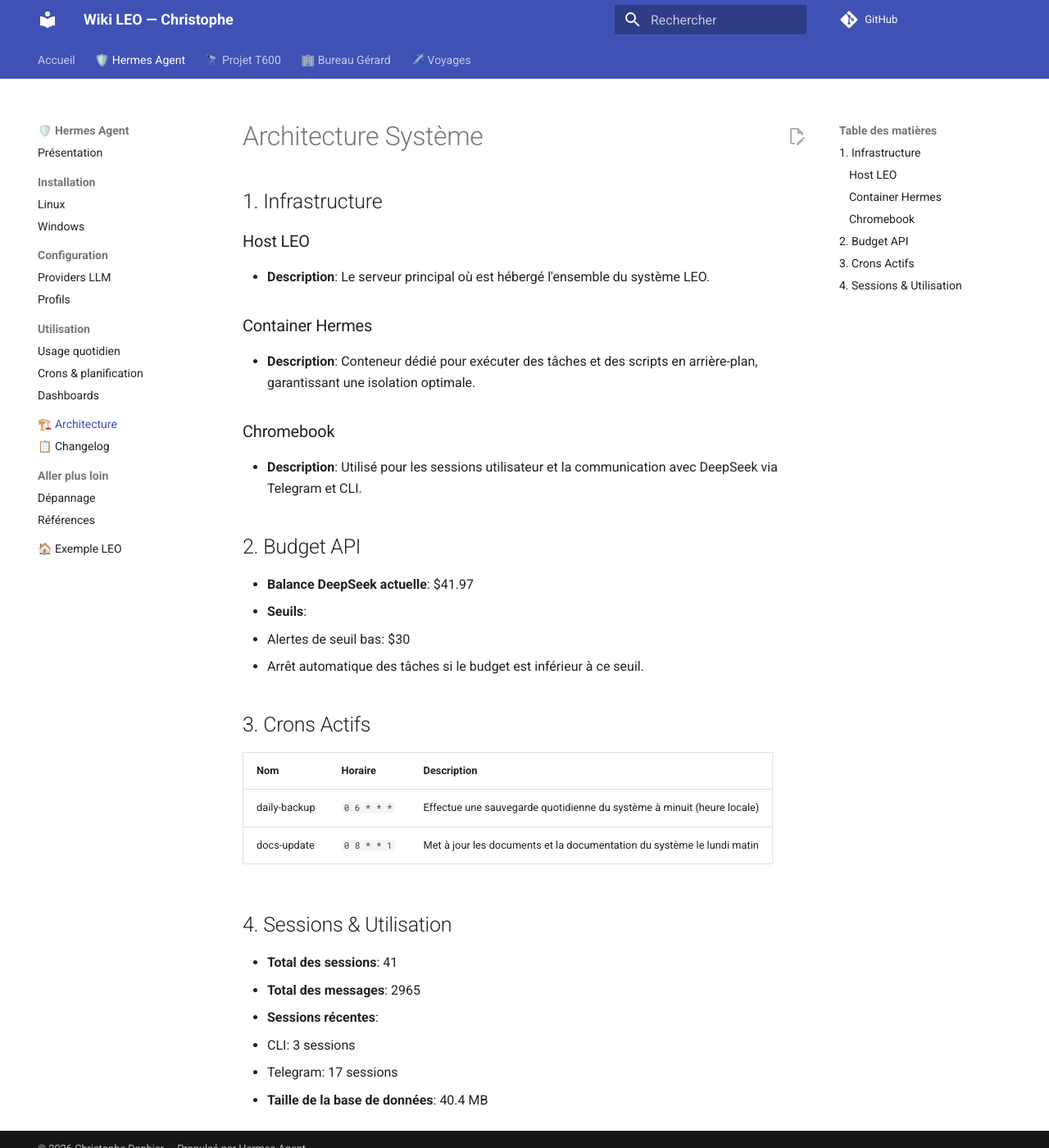
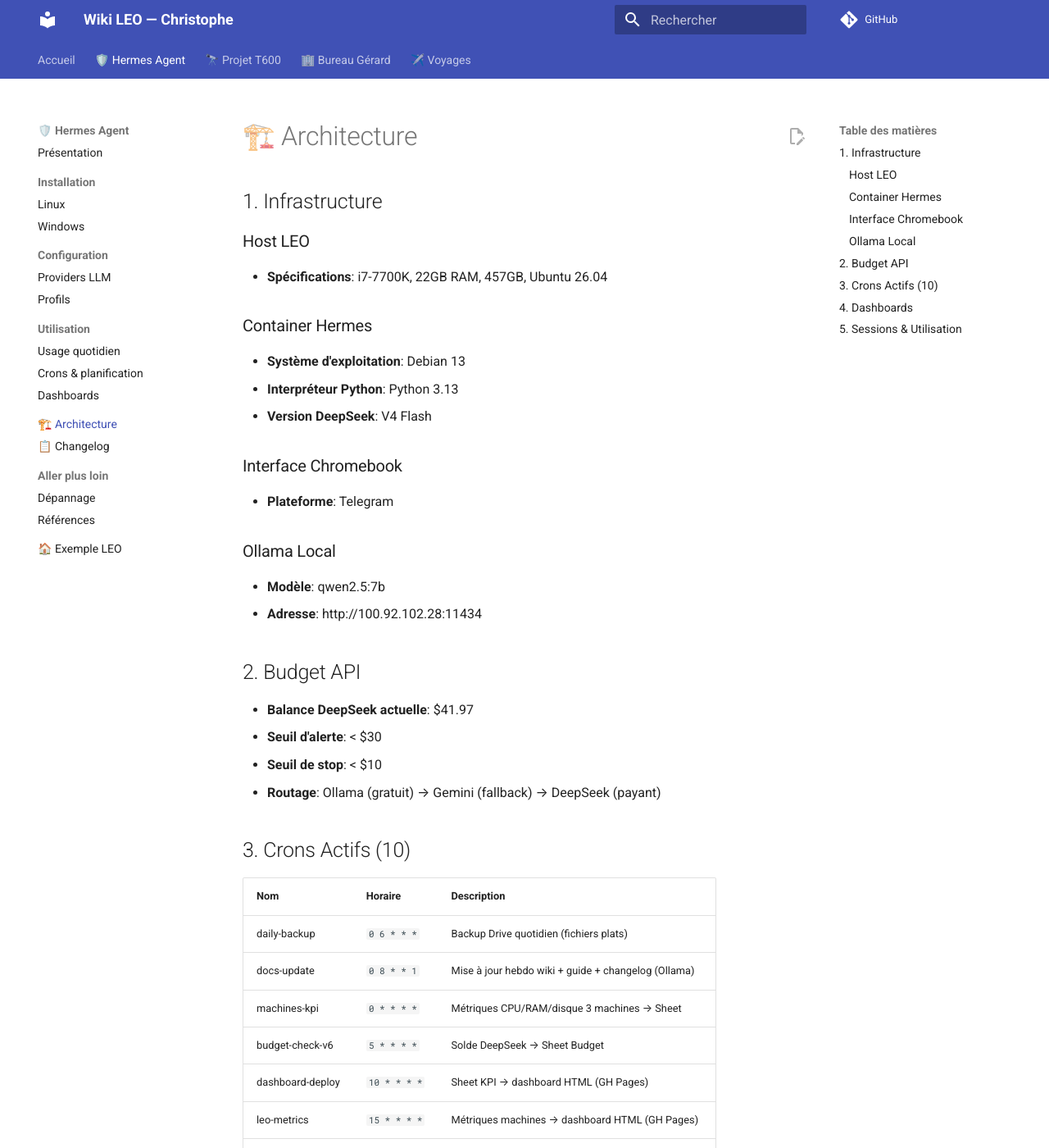
Before and after one commit to christophedanhier-hash/hermes-wiki, an MkDocs documentation site: the page built from docs/hermes/architecture.md, in a window 1280 px wide and 1400 px high. Shown: the whole window at 82% size. Built offline with MkDocs 1.6.1 and Material for MkDocs 9.7.7, drawn with Linux system fonts in a browser that asks for light colours; comment, search, counter and statistics services are not loaded; some of the changed text lies outside the part shown.

Commit message:
docs: mise à jour hebdomadaire du 14/06/2026

```diff
--- a/docs/hermes/architecture.md
+++ b/docs/hermes/architecture.md
@@ -1,35 +1,52 @@
-# Architecture Système
-
 ## 1. Infrastructure
 
 ### Host LEO
-- **Description**: Le serveur principal où est hébergé l'ensemble du système LEO.
+- **Spécifications**: i7-7700K, 22GB RAM, 457GB, Ubuntu 26.04
 
 ### Container Hermes
-- **Description**: Conteneur dédié pour exécuter des tâches et des scripts en arrière-plan, garantissant une isolation optimale.
+- **Système d'exploitation**: Debian 13
+- **Interpréteur Python**: Python 3.13
+- **Version DeepSeek**: V4 Flash
 
-### Chromebook
-- **Description**: Utilisé pour les sessions utilisateur et la communication avec DeepSeek via Telegram et CLI.
+### Interface Chromebook
+- **Plateforme**: Telegram
+
+### Ollama Local
+- **Modèle**: qwen2.5:7b
+- **Adresse**: http://100.92.102.28:11434
 
 ## 2. Budget API
 
 - **Balance DeepSeek actuelle**: $41.97
-- **Seuils**:
-  - Alertes de seuil bas: $30
-  - Arrêt automatique des tâches si le budget est inférieur à ce seuil.
+- **Seuil d'alerte**: < $30
+- **Seuil de stop**: < $10
+- **Routage**: Ollama (gratuit) → Gemini (fallback) → DeepSeek (payant)
 
-## 3. Crons Actifs
+## 3. Crons Actifs (10)
 
 | Nom | Horaire | Description |
 | --- | ------- | ----------- |
-| daily-backup | `0 6 * * *` | Effectue une sauvegarde quotidienne du système à minuit (heure locale) |
-| docs-update | `0 8 * * 1` | Met à jour les documents et la documentation du système le lundi matin |
+| daily-backup | `0 6 * * *` | Backup Drive quotidien (fichiers plats) |
+| docs-update | `0 8 * * 1` | Mise à jour hebdo wiki + guide + changelog (Ollama) |
+| machines-kpi | `0 * * * *` | Métriques CPU/RAM/disque 3 machines → Sheet |
+| budget-check-v6 | `5 * * * *` | Solde DeepSeek → Sheet Budget |
+| dashboard-deploy | `10 * * * *` | Sheet KPI → dashboard HTML (GH Pages) |
+| leo-metrics | `15 * * * *` | Métriques machines → dashboard HTML (GH Pages) |
+| crons-dashboard | `20 * * * *` | Statut des 10 crons → dashboard HTML (GH Pages) |
+| drive-sync | `0 18 * * *` | Sync Drive → hermes-christophe (bidirectionnel) |
+| github-dashboard | `25 * * * *` | Activité GitHub repos → dashboard HTML (GH Pages) |
+| wiki-sync | `30 * * * *` | Sync fichiers sources → Wiki MkDocs |
 
-## 4. Sessions & Utilisation
+## 4. Dashboards
 
-- **Total des sessions**: 41
-- **Total des messages**: 2965
-- **Sessions récentes**:
-  - CLI: 3 sessions
-  - Telegram: 17 sessions
-- **Taille de la base de données**: 40.4 MB
+- **Crons**: https://christophedanhier-hash.github.io/crons-dashboard/
+- **GitHub**: https://christophedanhier-hash.github.io/github-dashboard/
+- **Machines**: https://christophedanhier-hash.github.io/dashboard-leo/
+- **Wiki**: https://christophedanhier-hash.github.io/hermes-wiki/
+
+## 5. Sessions & Utilisation
+
+- **Total sessions**: 41
+- **Total messages**: 2965
+- **Sessions cli**: 3
+- **Sessions telegram**: 17
```
Also changed, not shown: docs/hermes/changelog.md (+10 -22 lines).
